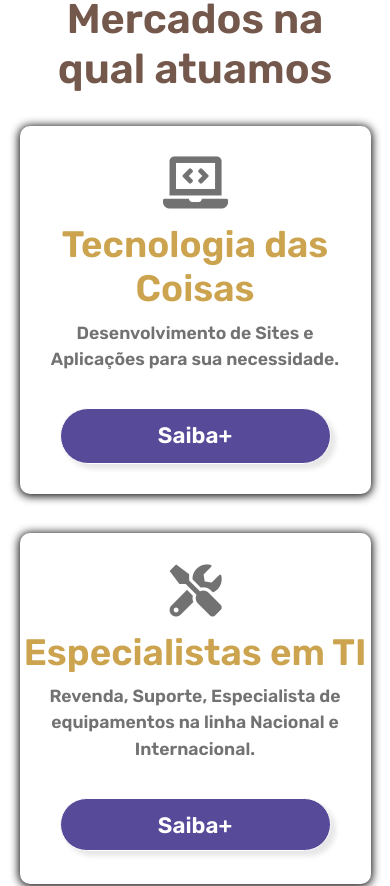
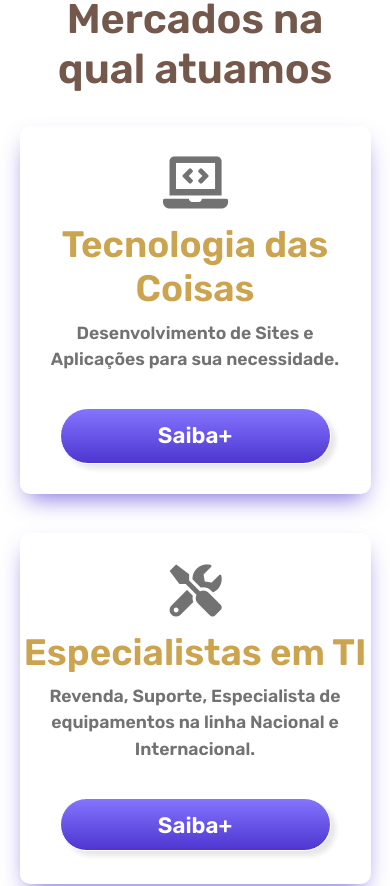
Before and after one commit to DiegoCamposRJ/judah-multi-tech-app, a React (Create React App) app: page / in a window 390 px wide. Shown: the part 1860-2746 px from the top of the page. Built offline with nearby package versions, Linux system fonts and the light colour scheme.

Commit message:
update scroll 140422

```diff
--- a/src/App.css
+++ b/src/App.css
@@ -53,3 +53,24 @@
   .tema_Projetos{
     background:#E5E5E5;
   }
+  /* ===== Scrollbar CSS ===== */
+  /* Firefox */
+  * {
+    scrollbar-width: auto;
+    scrollbar-color: #f7ca10 #ffffff;
+  }
+
+  /* Chrome, Edge, and Safari */
+  *::-webkit-scrollbar {
+    width: 16px;
+  }
+
+  *::-webkit-scrollbar-track {
+    background: #ffffff;
+  }
+
+  *::-webkit-scrollbar-thumb {
+    background-color: #f7ca10;
+    border-radius: 10px;
+    border: 3px solid #ffffff;
+  }
--- a/src/componentes/HomeCart.css
+++ b/src/componentes/HomeCart.css
@@ -30,7 +30,7 @@
 .card{
     margin: 0;
     border-radius: 10px;
-    box-shadow: 0 25px 25px rgba(0, 0, 0, 0.15);
+    box-shadow: 0 0.7em 1.5em -0.5em #4d36d0be;
     margin: 5% 4%;
 }
 .card_icon{
@@ -56,7 +56,7 @@ a.link_card{
     margin-left: 50px;
     margin-right: 50px;
     text-decoration: none;
-    background: var(--corbg);
+    background: linear-gradient(0deg, rgba(77,54,208,1) 0%, rgba(132,116,254,1) 100%);
     border:1px solid #fff;
     border-radius: 20px;
     box-shadow: 5px 5px 5px rgb(231, 231, 231);
@@ -92,8 +92,6 @@ a.link_card:hover{
 
 
 
-
-
 @media only screen and (max-width: 768px) {
     /* For mobile phones: */
 
@@ -105,7 +103,7 @@ a.link_card:hover{
         border:0;
         width:90%;
         border-radius: 10px;
-        box-shadow: 0px 1px 10px 1px black;
+        box-shadow: 0 0.7em 1.5em -0.5em #4d36d0be;
         margin-left: 5%;
         margin-right: 5%;
         margin-top: 20px;
@@ -125,7 +123,7 @@ a.link_card:hover{
     a.link_card{
         margin-left: 40px;
         margin-right: 40px;
-        background: var(--corbg);
+        background: linear-gradient(0deg, rgba(77,54,208,1) 0%, rgba(132,116,254,1) 100%);
         font-size: 1.4rem;
         margin-top: 20px;
         margin-bottom: 30px;
```
